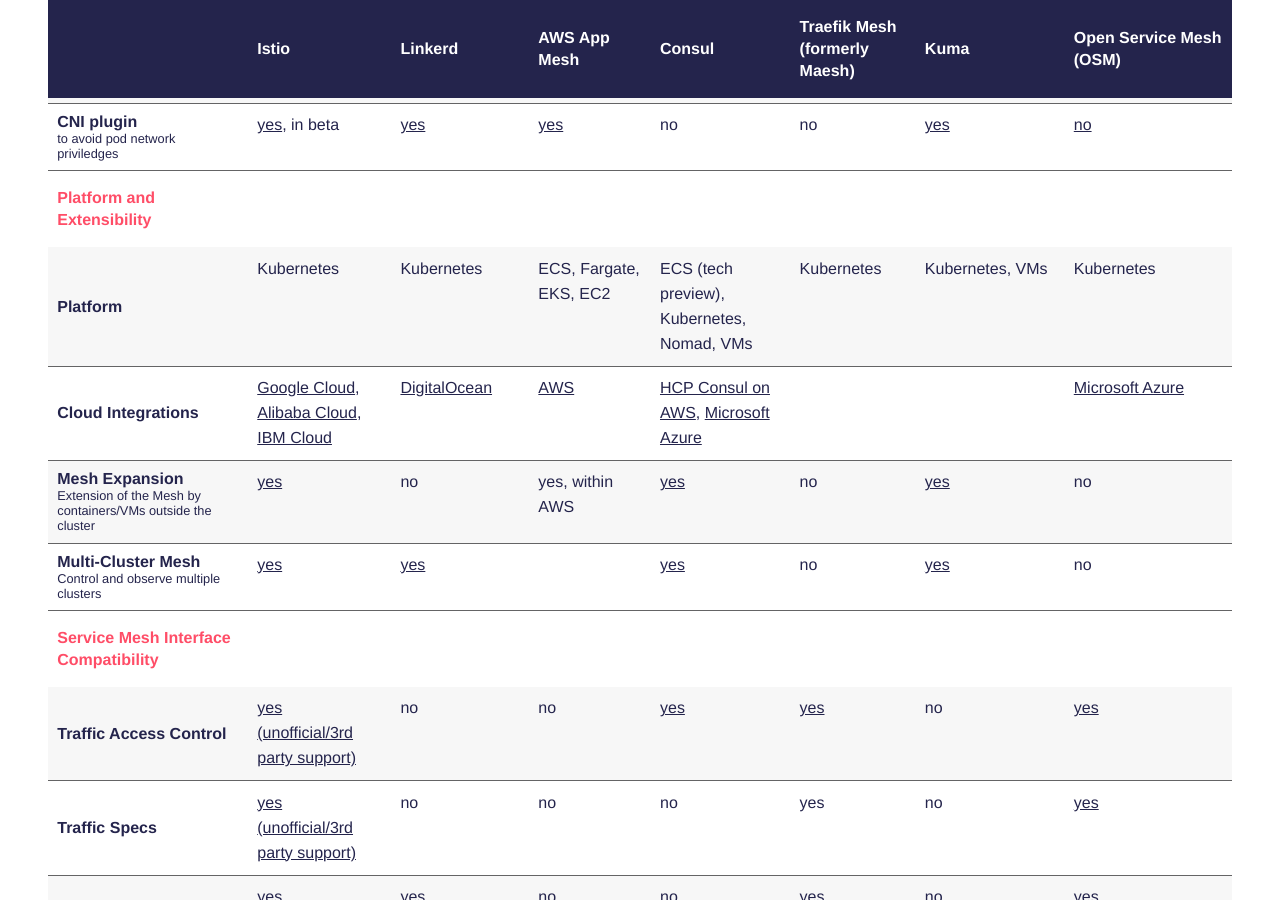
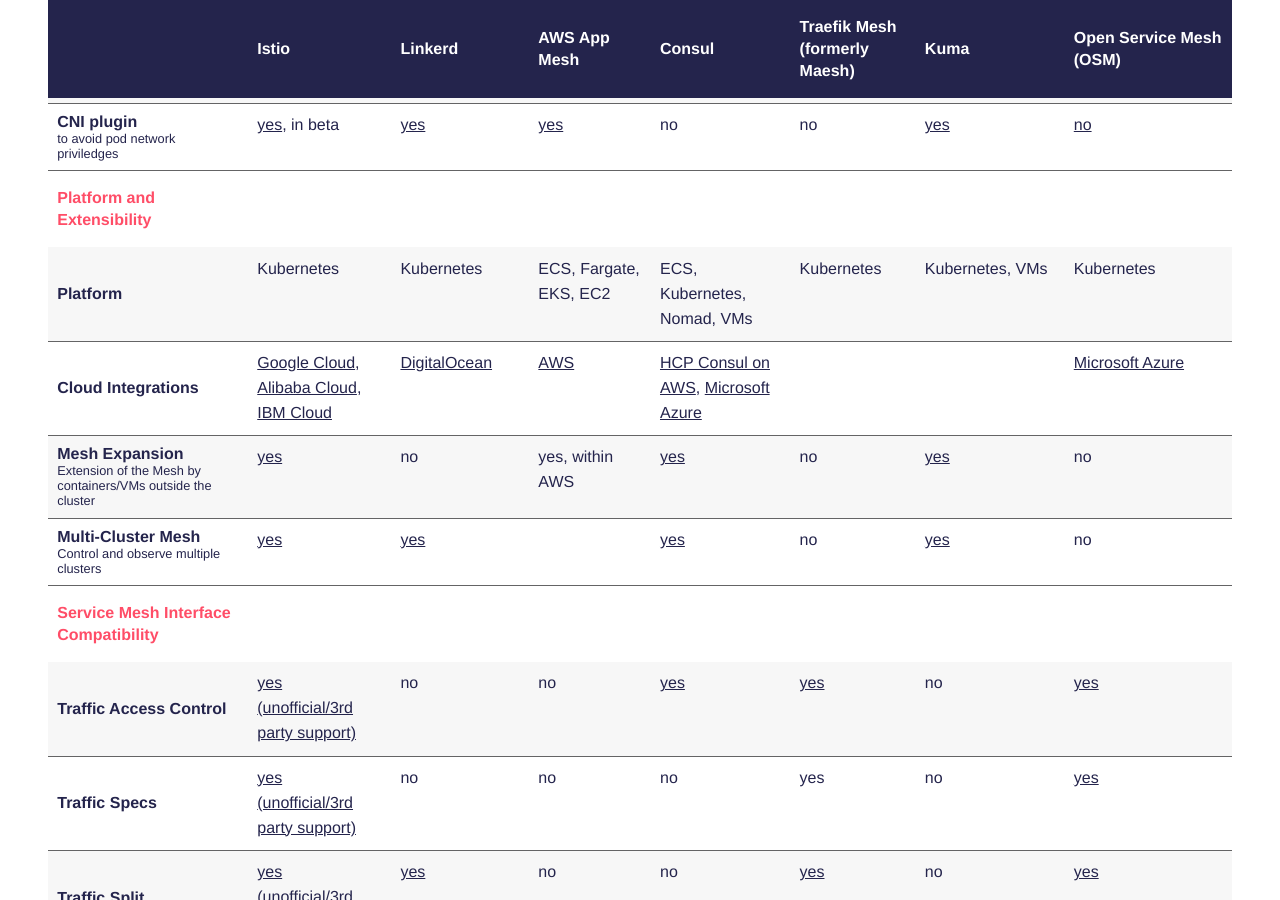
Before and after one commit to servicemesh-es/servicemesh.es, a Jekyll site: the page built from index.md, in a window 1280 px wide and 900 px high, scrolled down 6782 px. Built offline with Jekyll 4.4.1, drawn with Linux system fonts in a browser that asks for light colours; some web fonts are replaced.

Commit message:
Remove tech preview label for Consul on ECS
Consul now officially supports AWS ECS as a target platform. Remove
the tech preview label for ECS platform support.

```diff
--- a/_includes/comparison.html
+++ b/_includes/comparison.html
@@ -200,7 +200,7 @@
         <td>Kubernetes</td>
         <td>Kubernetes</td>
         <td>ECS, Fargate, EKS, EC2</td>
-        <td>ECS (tech preview), Kubernetes, Nomad, VMs</td>
+        <td>ECS, Kubernetes, Nomad, VMs</td>
         <td>Kubernetes</td>
         <td>Kubernetes, VMs</td>
         <td>Kubernetes</td>
```
